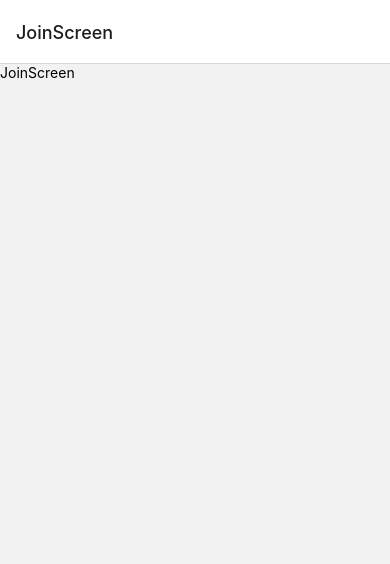
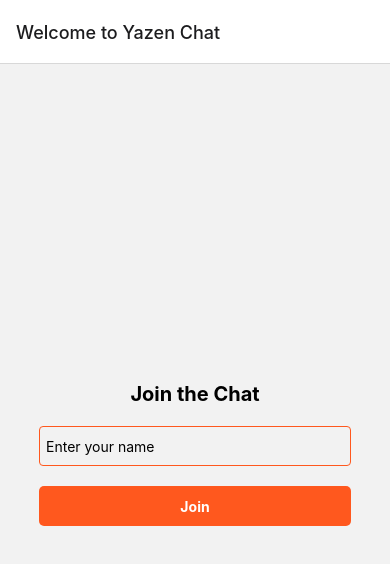
Before and after one commit to DennisDemir24/yazen-chat, a React Native app: screen /JoinScreen in a window 390 px wide. Shown: the top 564 px of the page. Built offline with nearby package versions, Linux system fonts and the light colour scheme.

Commit message:
Screen for joining chat room

```diff
--- a/App.js
+++ b/App.js
@@ -10,7 +10,11 @@ const App = () => {
   return (
     <NavigationContainer>
       <Stack.Navigator>
-        <Stack.Screen name="JoinScreen" component={JoinScreen} />
+        <Stack.Screen name="JoinScreen" component={JoinScreen} options={
+          {
+            headerTitle: "Welcome to Yazen Chat"
+          }
+        } />
       </Stack.Navigator>
     </NavigationContainer>
   );
--- a/screens/JoinScreen.jsx
+++ b/screens/JoinScreen.jsx
@@ -1,12 +1,57 @@
-import { View, Text } from 'react-native'
-import React from 'react'
+import { View, Text, TextInput, TouchableOpacity, StyleSheet } from 'react-native';
 
-const JoinScreen = ({navigation}) => {
-  return (
-    <View>
-      <Text>JoinScreen</Text>
-    </View>
-  )
+import { useState } from 'react'
+
+const JoinScreen = ({ navigation }) => {
+    const [userName, setUserName] = useState('');
+
+    const onPressJoin = () => {
+        /* navigation.navigate('ChatRoom', { userId: new Date().getTime(), userName }); */
+        console.log('onPressJoin')
+    };
+    return (
+        <View style={styles.container}>
+            <Text style={styles.title}>Join the Chat</Text>
+            <TextInput style={styles.nameInput} placeholder="Enter your name" onChangeText={setUserName} />
+            <TouchableOpacity style={styles.joinButton} onPress={onPressJoin}>
+                <Text style={styles.buttonText}>Join</Text>
+            </TouchableOpacity>
+        </View>
+    )
 }
 
+const styles = StyleSheet.create({
+    container: {
+        flex: 1,
+        alignItems: 'center',
+        justifyContent: 'center',
+    },
+    title: {
+        fontSize: 20,
+        fontWeight: 'bold',
+        marginBottom: 20
+    },
+    nameInput: {
+        height: 40,
+        width: '80%',
+        borderColor: '#FF581E',
+        borderWidth: 1,
+        borderRadius: 4,
+        marginBottom: 20,
+        padding: 6
+    },
+    joinButton: {
+        height: 40,
+        width: '80%',
+        backgroundColor: '#FF581E',
+        justifyContent: 'center',
+        alignItems: 'center',
+        borderRadius: 5
+    },
+    buttonText: {
+        color: 'white',
+        fontWeight: 'bold'
+    }
+})
+
 export default JoinScreen
```
